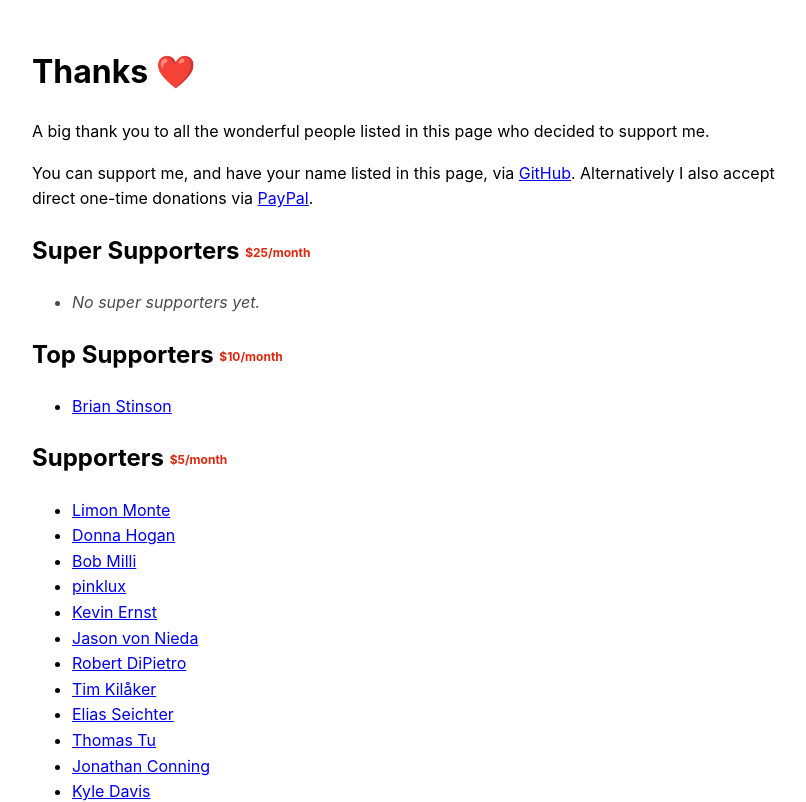
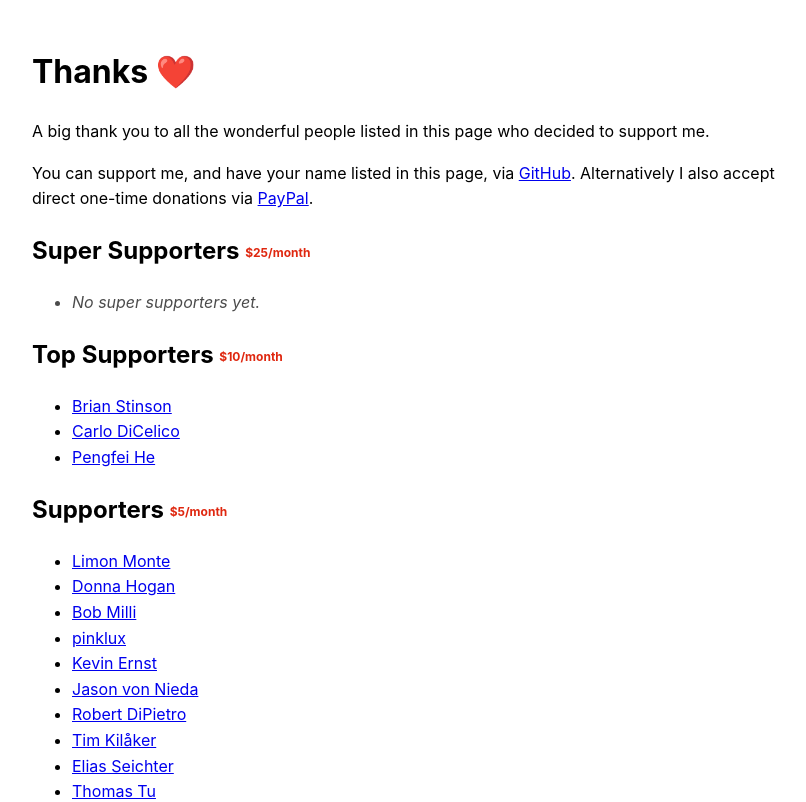
Before and after one commit to fabiospampinato/website, a Next.js app: page /thanks in a window 1280 px wide. Shown: the top 802 px of the page, without its empty margins (233-1039 px from the left). Built offline with nearby package versions, Linux system fonts and the light colour scheme.

Commit message:
Thanks: updated

```diff
--- a/pages/thanks.tsx
+++ b/pages/thanks.tsx
@@ -18,6 +18,8 @@ const Thanks = () => (
     <h2>Top Supporters <span className="price">$10/month</span></h2>
     <ul>
       <li><a href="https://github.com/bstinsonmhk">Brian Stinson</a></li>
+      <li><a href="https://github.com/carlodicelico">Carlo DiCelico</a></li>
+      <li><a href="https://github.com/feipenghe">Pengfei He</a></li>
     </ul>
     <h2>Supporters <span className="price">$5/month</span></h2>
     <ul>
```
